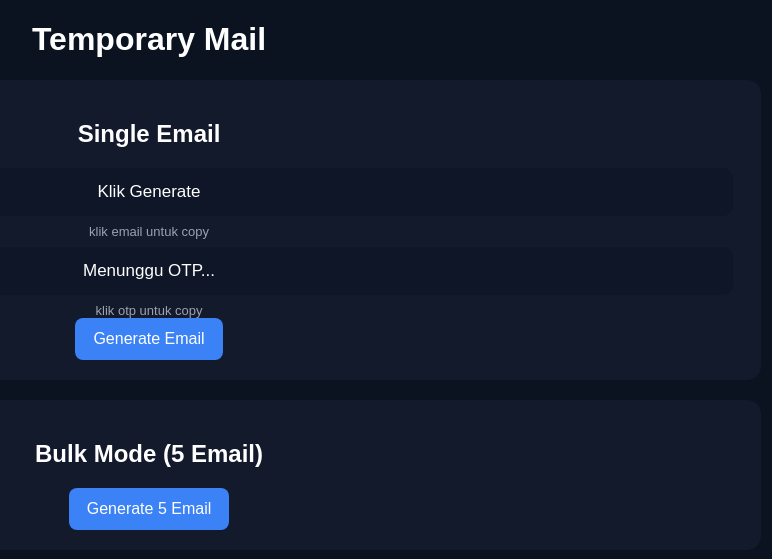
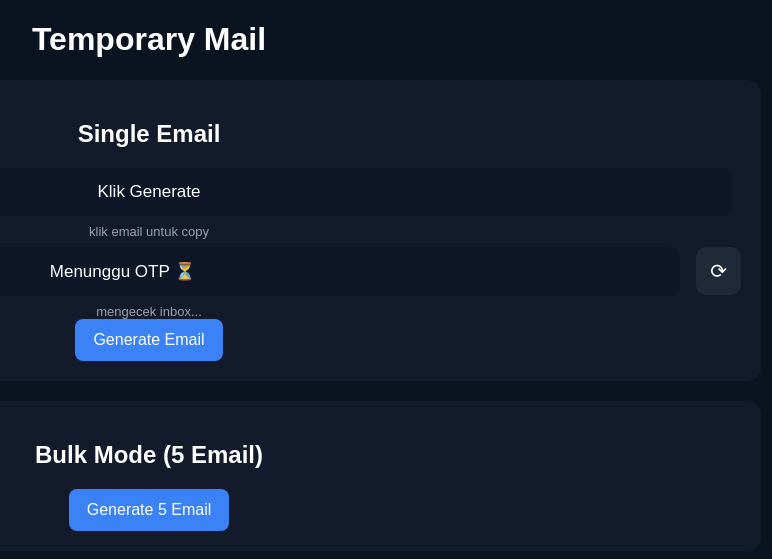
Before and after one commit to zays19/tempmail, a Flask app: page / in a window 1280 px wide. Shown: the top 559 px of the page, without its empty margins (491-1263 px from the left). Run offline with Flask 3, Linux system fonts and the light colour scheme.

Commit message:
final working panel

```diff
--- a/templates/index.html
+++ b/templates/index.html
@@ -2,7 +2,7 @@
 <html>
 <head>
 <meta name="viewport" content="width=device-width, initial-scale=1">
-<title>Temp Mail</title>
+<title>Temporary Mail</title>
 
 <style>
 body{
@@ -42,7 +42,28 @@ button{
 button:hover{ background:#2563eb; }
 
 .small{ font-size:13px;color:#9ca3af; }
-.bulkItem{margin-top:15px;}
+
+.refreshBtn{
+    background:#1f2937;
+    padding:12px 14px;
+    border-radius:10px;
+    cursor:pointer;
+    font-size:20px;
+    transition:0.2s;
+    user-select:none;
+}
+.refreshBtn:hover{
+    background:#374151;
+    transform:rotate(90deg);
+}
+
+@keyframes blink {
+  0% {opacity:0.3;}
+  50% {opacity:1;}
+  100% {opacity:0.3;}
+}
+
+#status{ animation: blink 1.2s infinite; }
 </style>
 </head>
 
@@ -57,8 +78,14 @@ button:hover{ background:#2563eb; }
     <div class="box" id="email" onclick="copyText(this)">Klik Generate</div>
     <div class="small">klik email untuk copy</div>
 
-    <div class="box" id="otp" onclick="copyText(this)">Menunggu OTP...</div>
-    <div class="small">klik otp untuk copy</div>
+    <div style="display:flex;align-items:center;gap:8px;justify-content:center;">
+        <div class="box" id="otp" onclick="copyText(this)" style="flex:1;">
+            Menunggu OTP ⏳
+        </div>
+        <div class="refreshBtn" onclick="manualRefresh()">⟳</div>
+    </div>
+
+    <div class="small" id="status">mengecek inbox...</div>
 
     <button onclick="generate()">Generate Email</button>
 </div>
@@ -74,23 +101,37 @@ button:hover{ background:#2563eb; }
 
 let currentEmail=null;
 let otpInterval=null;
+let retry=0;
 let bulkIntervals={};
 
+/* ===== COPY ===== */
 function copyText(el){
-    navigator.clipboard.writeText(el.innerText);
-    el.innerText="Copied!";
-    setTimeout(()=>{location.reload()},700);
+    const text = el.innerText;
+
+    navigator.clipboard.writeText(text).then(()=>{
+        const old = el.innerText;
+        el.innerText = "✓ Copied";
+        el.style.background="#16a34a";
+
+        setTimeout(()=>{
+            el.innerText = old;
+            el.style.background="#0f1627";
+        },900);
+    });
 }
 
 /* ===== SINGLE ===== */
-
 function generate(){
     fetch("/generate")
     .then(r=>r.json())
     .then(data=>{
         currentEmail=data.email;
         email.innerText=data.email;
-        otp.innerText="Menunggu OTP...";
+        otp.innerText="Menunggu OTP ⏳";
+
+        retry=0;
+        status.innerText="mengecek inbox...";
+        status.style.animation="blink 1.2s infinite";
 
         if(otpInterval) clearInterval(otpInterval);
         otpInterval=setInterval(checkOTP,3000);
@@ -98,20 +139,29 @@ function generate(){
 }
 
 function checkOTP(){
-    if(!currentEmail)return;
+    if(!currentEmail) return;
 
     fetch("/get_otp?email="+currentEmail)
     .then(r=>r.json())
     .then(data=>{
         if(data.otp){
             otp.innerText=data.otp;
+            status.innerText="OTP ditemukan ✓";
+            status.style.animation="none";
             clearInterval(otpInterval);
+        }else{
+            retry++;
+            status.innerText="mengecek inbox... ("+retry+")";
         }
     });
 }
 
+function manualRefresh(){
+    status.innerText="memeriksa manual...";
+    checkOTP();
+}
+
 /* ===== BULK ===== */
-
 function generateBulk(){
     bulk.innerHTML="Loading...";
 
@@ -122,12 +172,17 @@ function generateBulk(){
 
         data.emails.forEach((mail,i)=>{
             let div=document.createElement("div");
-            div.className="bulkItem";
 
             div.innerHTML=`
-                <div class="box" id="bmail${i}" onclick="copyText(this)">${mail}</div>
-                <div class="box" id="botp${i}" onclick="copyText(this)">Menunggu OTP...</div>
-            `;
+            <div style="margin-top:15px;">
+                <div class="box" onclick="copyText(this)">${mail}</div>
+                <div style="display:flex;align-items:center;gap:8px;justify-content:center;">
+                    <div class="box" id="botp${i}" onclick="copyText(this)" style="flex:1;">
+                        Menunggu OTP...
+                    </div>
+                    <div class="refreshBtn" onclick="bulkRefresh('${mail}',${i})">⟳</div>
+                </div>
+            </div>`;
 
             bulk.appendChild(div);
             startBulkOTP(mail,i);
@@ -148,6 +203,17 @@ function startBulkOTP(email,i){
     },3000);
 }
 
+function bulkRefresh(email,i){
+    fetch("/get_otp?email="+email)
+    .then(r=>r.json())
+    .then(data=>{
+        if(data.otp){
+            document.getElementById("botp"+i).innerText=data.otp;
+            clearInterval(bulkIntervals[i]);
+        }
+    });
+}
+
 </script>
 </body>
 </html>
```
Also changed, not shown: app.py (+3 -13 lines).
